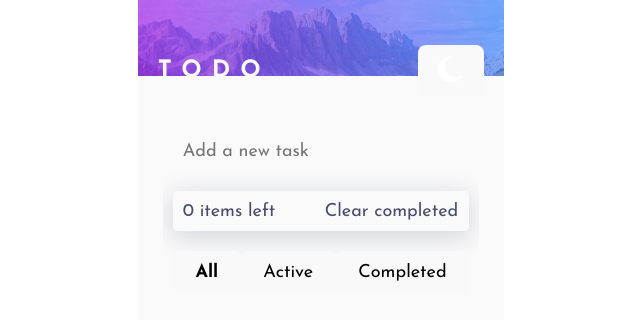
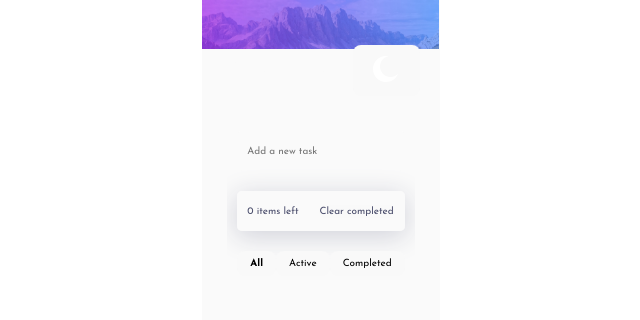
Before and after one commit to unkuseni/todo-app, a React (Vite) app: page / in a window 1280 px wide. Shown: the top 320 px of the page, without its empty margins (319-959 px from the left). Built offline with nearby package versions, Linux system fonts and the light colour scheme.

Commit message:
still styling... been quite busy lately

```diff
--- a/src/components/todo/todo.module.scss
+++ b/src/components/todo/todo.module.scss
@@ -18,7 +18,7 @@ $Check-Background: linear-gradient(135deg, hsl(192, 100%, 67%), hsl(280, 87%, 65
   overflow: auto;
   margin: 15px;
   padding: 10px;
-  font-size: 18px;
+  font-size: 10px;
   background-color: transparent;
 }
 .form {
@@ -37,7 +37,7 @@ $Check-Background: linear-gradient(135deg, hsl(192, 100%, 67%), hsl(280, 87%, 65
   border: none;
   outline: none;
   padding-left: 10px;
-  font-size: 18px;
+  font-size: 10px;
   font-family: 'Josefin Sans', sans-serif;
   background-color: $Very-Light-Gray;
   color: $Dark-Grayish-Blue;
```
